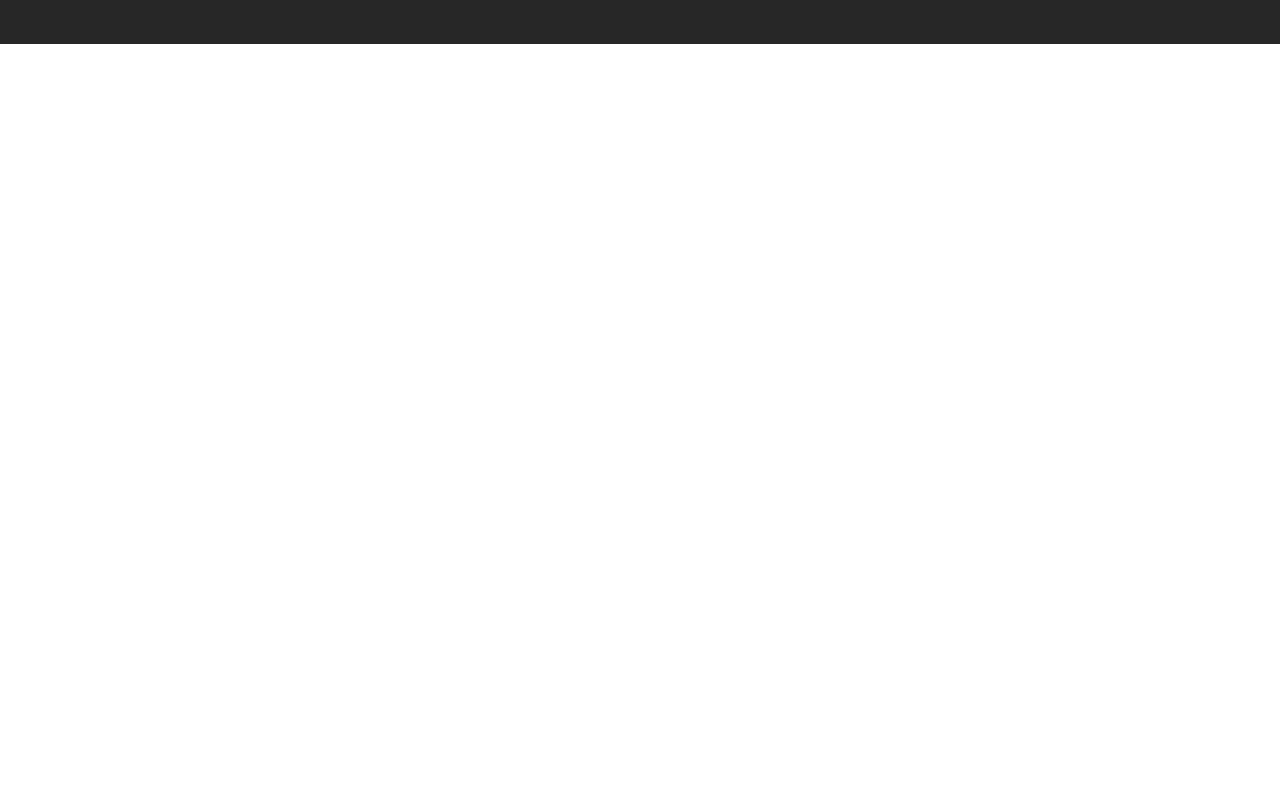
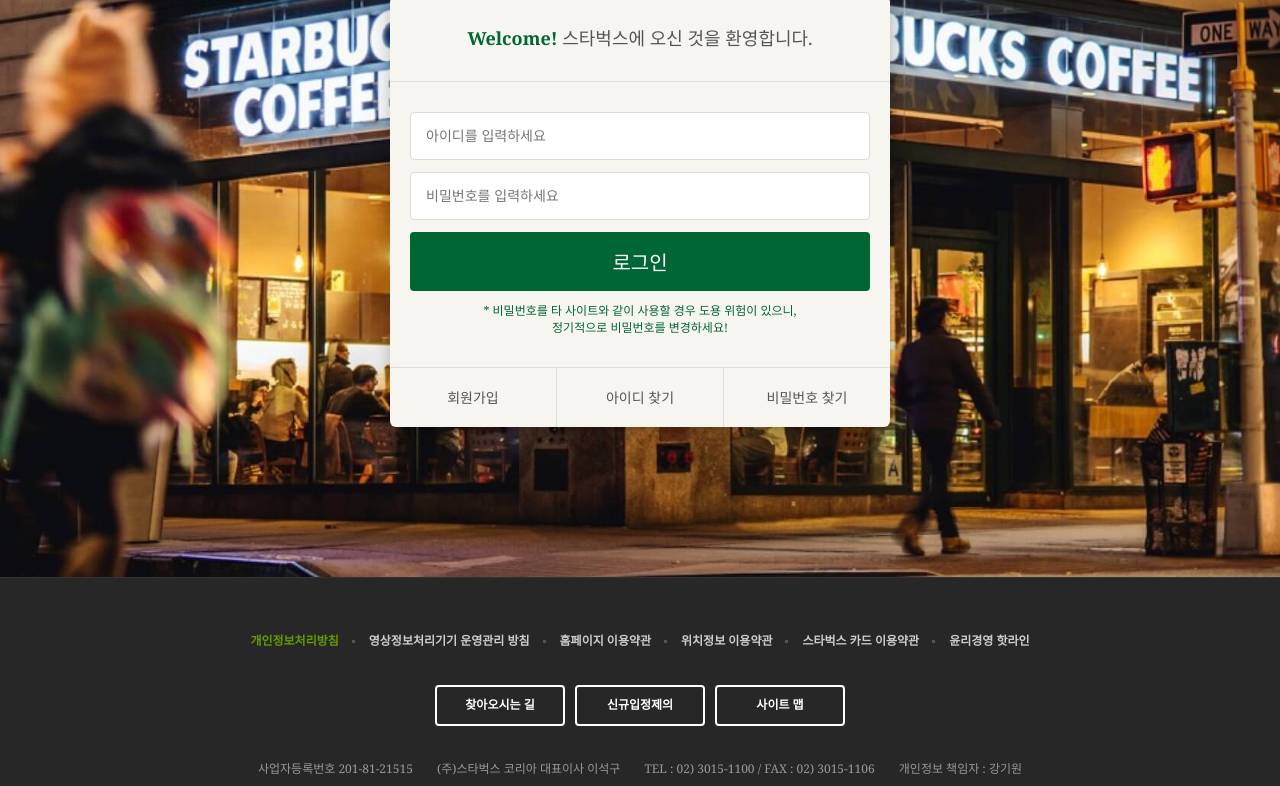
Before and after one commit to loooddy/starbucks, a plain HTML site: page signin/index.html in a window 1280 px wide. Shown: the part 290-1076 px from the top of the page. Before the commit the page ends 800 px from the top, so only its background shows below. Drawn offline with nearby package versions, Linux system fonts and the light colour scheme; a web font is replaced by a local one.

Commit message:
로그인 페이지 완성

```diff
--- /dev/null
+++ b/css/signin.css
@@ -0,0 +1,78 @@
+.signin{
+    margin-top: 120px;
+    padding: 100px 0 150px;
+    background-image: url("../images/signin_bg.jpg");
+    background-repeat: no-repeat;
+    background-position: center;
+    background-attachment: fixed;
+    background-size: cover;
+}
+.signin h1{
+    color: #fff;
+    font-size: 30px;
+    font-weight: 700;
+    text-align: center;
+    margin-bottom: 24px;
+}
+.signin__card{
+    width: 500px;
+    margin: 0 auto;
+    border-radius: 6px;
+    background-color: #f6f5f0;
+    box-shadow: 2px 2px 20px rgba(0,0,0,.3);
+    color: #555;
+}
+.signin__card h2{
+    padding: 30px;
+    font-size: 18px;
+    text-align: center;
+    border-bottom: 1px solid #ddd;
+}
+.signin__card h2 strong{
+    font-weight: 700;
+    color: #006633;
+}
+.signin__card form{
+    padding: 30px 20px;
+}
+.signin__card form input{
+    width: 100%;
+    margin-bottom: 12px;
+    padding: 15px;
+    border: 1px solid #ddd;
+    border-radius: 4px;
+    outline: none;
+    box-sizing: border-box;
+    font-size: 14px;
+}
+.signin__card form [type="submit"]{
+    background-color: #006633;
+    border: none;
+    color: #fff;
+    font-size: 20px;
+    cursor: pointer;
+}
+.signin__card form p{
+    font-size: 12px;
+    color: #006633;
+    text-align: center;
+}
+.signin__card .actions{
+    display: flex;
+    border-top: 1px solid #ddd;
+}
+.signin__card .actions a{
+    flex-grow: 1;
+    flex-basis: 0;
+    text-align: center;
+    padding: 20px;
+    color: #555;
+    font-size: 14px;
+    border-right: 1px solid #ddd;
+}
+.signin__card .actions a:last-child{
+    border: none;
+}
+.signin__card .actions a:hover{
+    text-decoration: underline;
+}
--- a/signin/index.html
+++ b/signin/index.html
@@ -30,13 +30,14 @@
     <link rel="stylesheet" href="https://cdn.jsdelivr.net/npm/reset-css@5.0.1/reset.min.css" />
 
     <!-- FONT -->
-    <link rel="preconnect" href="https://fonts.googleapis.com">
-    <link rel="preconnect" href="https://fonts.gstatic.com" crossorigin>
-    <link href="https://fonts.googleapis.com/css2?family=Nanum+Gothic+Coding:wght@400;700&display=swap" rel="stylesheet">
-    <link rel="stylesheet" href="https://fonts.googleapis.com/icon?family=Material+Icons">
+    <link rel="preconnect" href="https://fonts.googleapis.com" />
+    <link rel="preconnect" href="https://fonts.gstatic.com" crossorigin />
+    <link href="https://fonts.googleapis.com/css2?family=Nanum+Gothic+Coding:wght@400;700&display=swap" rel="stylesheet" />
+    <link rel="stylesheet" href="https://fonts.googleapis.com/icon?family=Material+Icons" />
 
     <!-- CSS -->
     <link rel="stylesheet" href="../css/common.css" />
+    <link rel="stylesheet" href="../css/signin.css" />
 
     <!-- JAVASCRIPT -->
     <script defer src="../js/common.js"></script>
@@ -372,7 +373,28 @@
         </div>
     </header>
 
-
+    <section class="signin">
+        <h1>로그인</h1>
+        <div class="signin__card">
+            <h2>
+                <strong>Welcome!</strong> 스타벅스에 오신 것을 환영합니다.
+            </h2>
+            <form action="">
+                <input type="text" placeholder="아이디를 입력하세요" />
+                <input type="password" placeholder="비밀번호를 입력하세요" />
+                <input type="submit" value="로그인" />
+                <p>
+                  * 비밀번호를 타 사이트와 같이 사용할 경우 도용 위험이 있으니,<br />
+                  정기적으로 비밀번호를 변경하세요!
+                </p>
+            </form>
+            <div class="actions">
+              <a href="javascript:void(0)">회원가입</a>
+              <a href="javascript:void(0)">아이디 찾기</a>
+              <a href="javascript:void(0)">비밀번호 찾기</a>
+            </div>
+        </div>
+    </section>
 
     <!-- FOOTER -->
     <footer>
```
